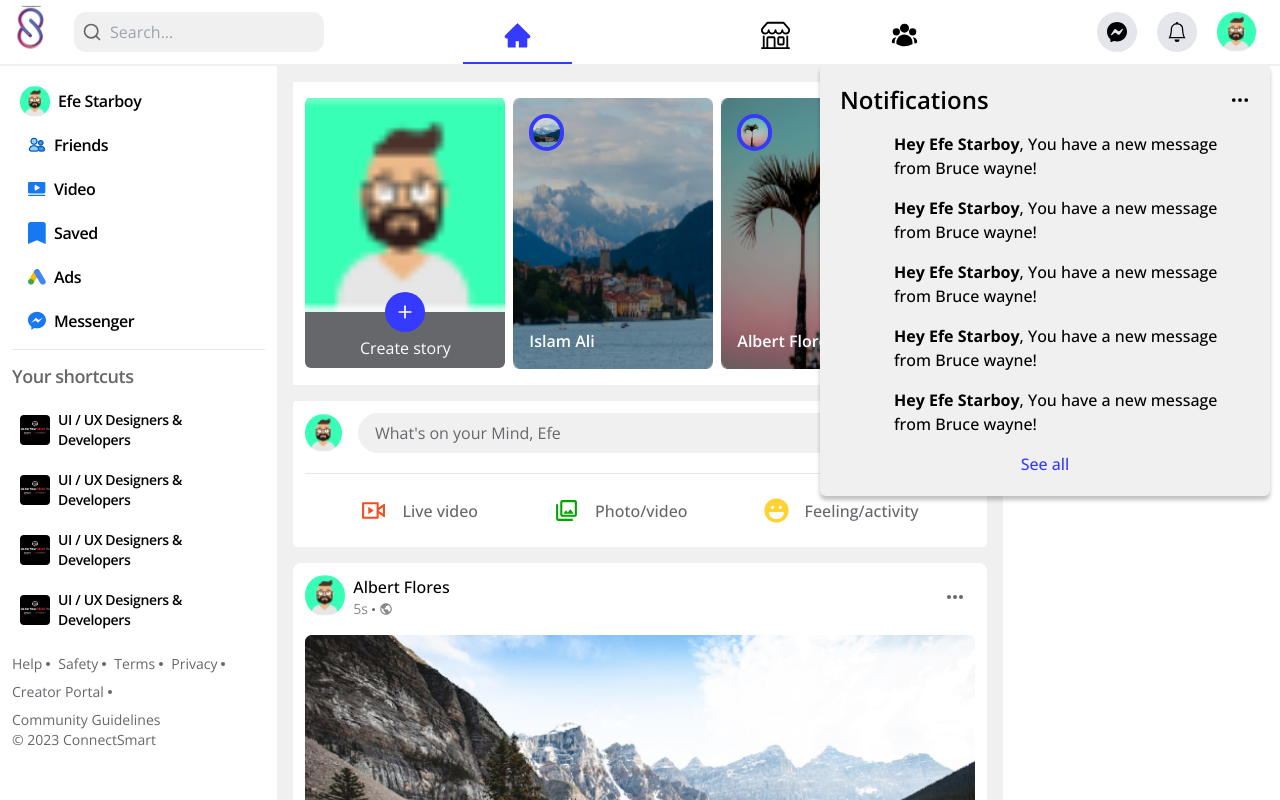
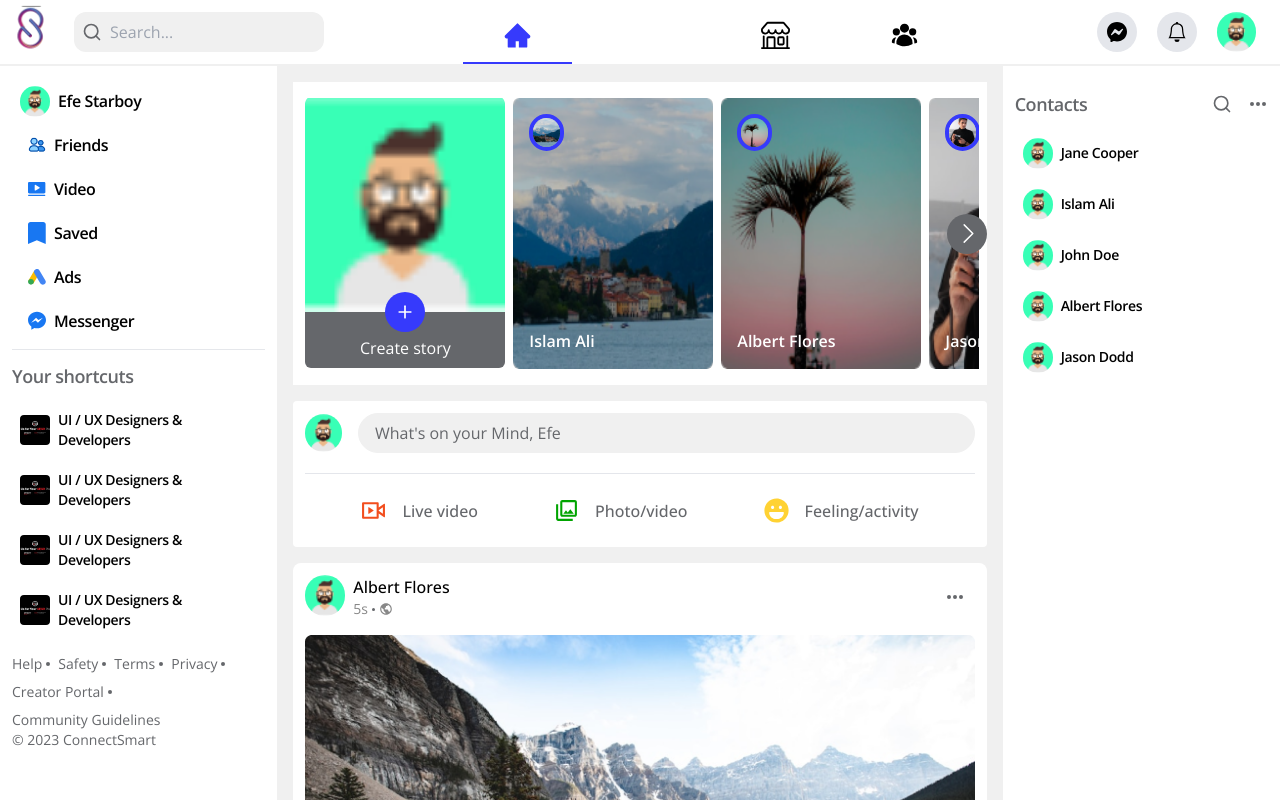
Before and after one commit to asiughuslyvesterobus/social_app, a Next.js app in the folder client/: page / in a window 1280 px wide. Built offline with nearby package versions, Linux system fonts and the light colour scheme; some icons are missing.

Commit message:
working on notification box

```diff
--- a/client/components/notificationBox/NotificationBox.tsx
+++ b/client/components/notificationBox/NotificationBox.tsx
@@ -28,7 +28,11 @@ const NotificationBox = ({ show, setShow }: NotificationProps) => {
   }, [show]);
 
   return (
-    <div className="absolute w-[300px] tab:w-[450px] flex flex-col items-start justify-start gap-2 bg-bodybg p-5 z-40 top-[100%] shadow-boxShad right-[10px] rounded-md">
+    <div
+      className={`absolute w-[300px] tab:w-[450px] flex flex-col items-start justify-start gap-2 bg-bodybg p-5 z-40 top-[100%] shadow-boxShad right-[10px] rounded-md ${
+        show ? "scale-100 opacity-100" : "scale-0 opacity-0"
+      } transition-all duration-300`}
+    >
       <div className="w-full flex items-center justify-between gap-5">
         <h2 className="text-black text-xl font-semibold tab:text-2xl">
           Notifications
```
